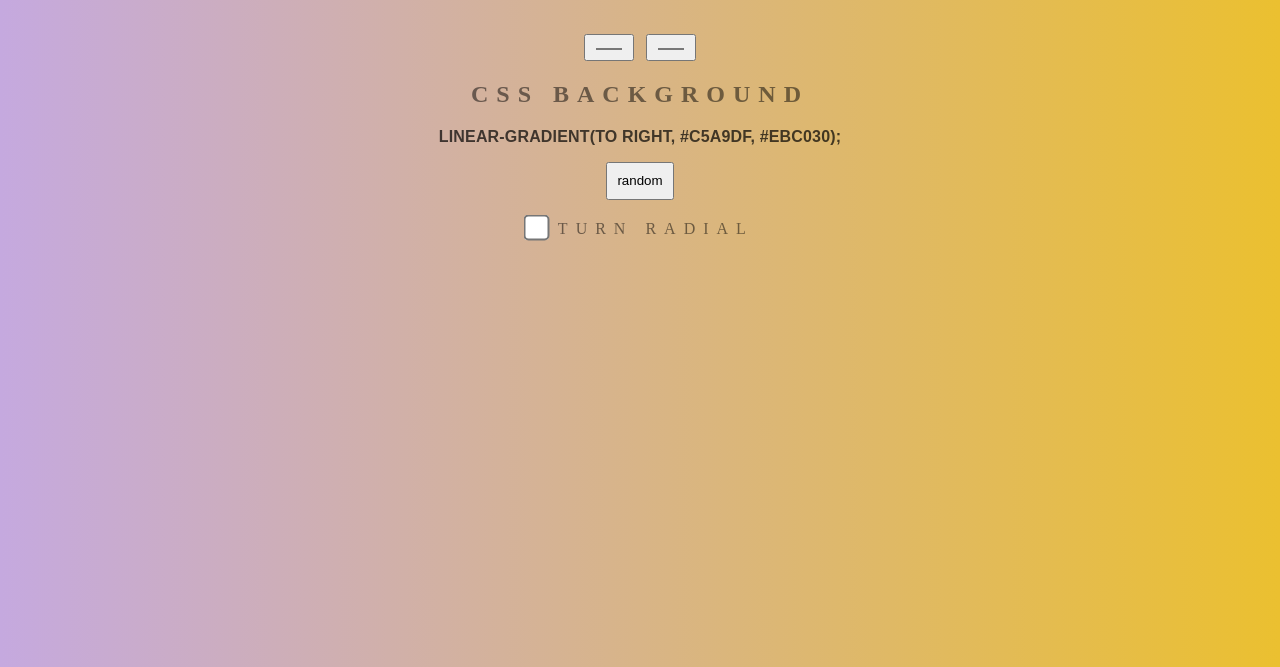
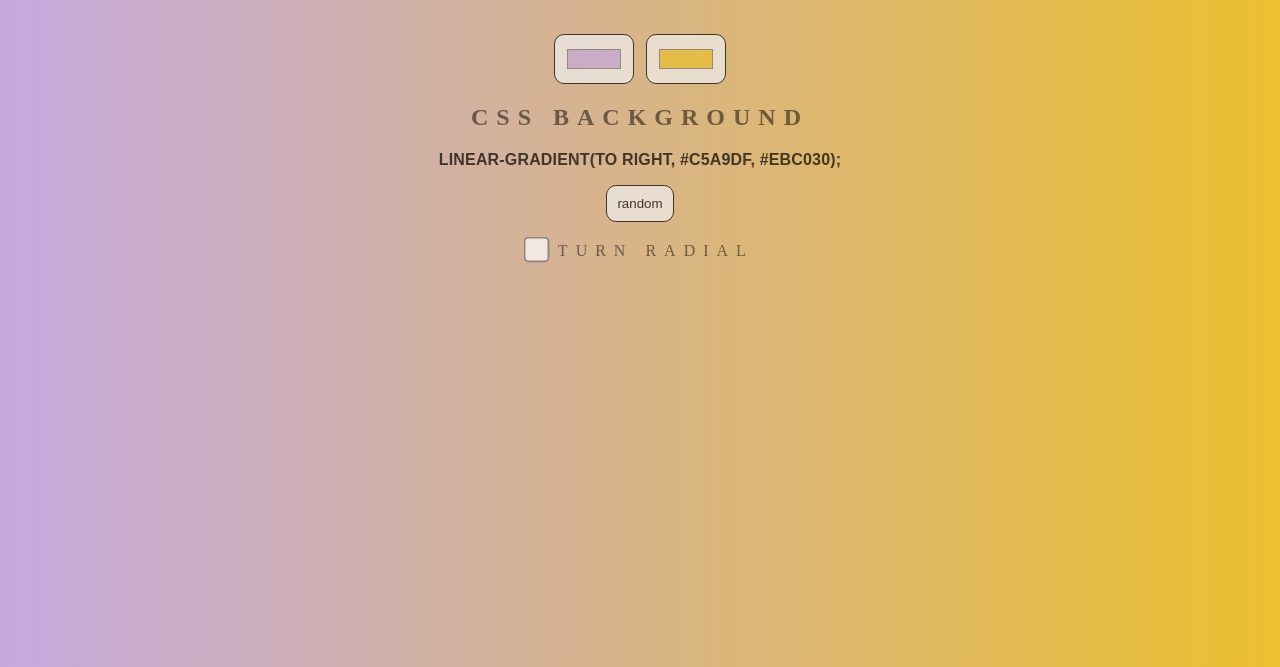
Before and after one commit to MrShanx/background-generator-web, a website: page index.html in a window 1280 px wide. Shown: the part 171-838 px from the top of the page. Drawn offline with Linux system fonts and the light colour scheme.

Commit message:
design update

```diff
--- a/index.html
+++ b/index.html
@@ -9,8 +9,8 @@
 </head>
 <body id="gradient">
 	<h1>Background Generator</h1>
-	<input class="color1" type="color" name="color1">
-	<input class="color2" type="color" name="color2">
+	<input class="color color1" type="color" name="color1">
+	<input class="color color2" type="color" name="color2">
 	<h2>CSS background</h2>
 	<h3></h3>
 	<button id="random">random</button>
--- a/style.css
+++ b/style.css
@@ -26,6 +26,9 @@ h1 {
 }
 
 @media(max-width: 700px) {
+	h1, body {
+		color: rgba(0,0,0,.8);
+	}
 	h1 {
 		font-size: 1.3em;
 	}
@@ -42,15 +45,34 @@ h3 {
 	letter-spacing: 0.01em;
 }
 
+.color {
+	width: 80px;
+	height: 50px;
+}
+
 input, button {
-	padding: .75%;
+	padding: 10px;
+	border-radius: 10px;
+	opacity: .7;
+	border: 1px solid black;
+	cursor: pointer;
+}
+
+input:hover, button:hover {
+	opacity: 1;
 }
 
 .checkbox {
-	 /*Double-sized Checkboxes */
+	 /*Double-sized Checkboxes
       -ms-transform: scale(2); /* IE */
   	 -moz-transform: scale(2); /* FF */
   -webkit-transform: scale(2); /* Safari and Chrome */
        -o-transform: scale(2); /* Opera */
   	      transform: scale(2);
+
+  	      opacity: 0.7;
 }
+
+.checkbox:checked {
+	opacity: 1;
+}
```
